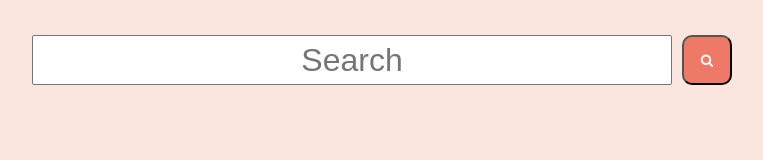
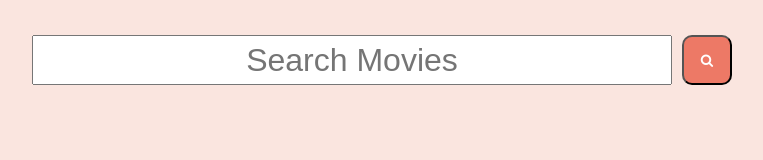
Before and after one commit to kavandalal/Movie-API-1-, a plain HTML site: page index.html in a window 1280 px wide. Shown: the whole page, without its empty margins (258-1021 px from the left). Drawn offline with Linux system fonts and the light colour scheme.

Commit message:
Update index.html

```diff
--- a/index.html
+++ b/index.html
@@ -5,7 +5,7 @@
   <meta http-equiv="X-UA-Compatible" content="IE=edge">
   <meta name="viewport" content="width=device-width, initial-scale=1.0">
   <link rel="stylesheet" href="https://cdnjs.cloudflare.com/ajax/libs/font-awesome/4.7.0/css/font-awesome.min.css">
-  <title>LOL</title>
+  <title>Movies</title>
   <style>
     *{
       margin:0;
@@ -104,7 +104,7 @@
 </head>
 <body>
   <div style="display:flex;flex-direction: row;">
-    <input type='text' id='search' name='search-box' placeholder="Search">
+    <input type='text' id='search' name='search-box' placeholder="Search Movies">
     <button type='submit' onclick="submitButton()"><i class="fa fa-search"></i></button>
   </div>
   <div id="body">
```
